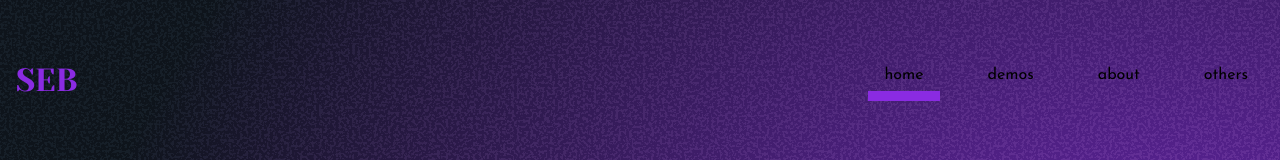
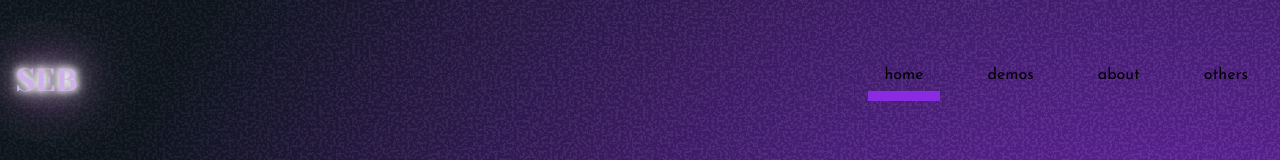
Before and after one commit to samuelebenitez/portfolio-v2, a Next.js app: page / in a window 1280 px wide. Shown: the top 160 px of the page. Built offline with nearby package versions, Linux system fonts and the light colour scheme.

Commit message:
adding flircck effectg

```diff
--- a/components/Header/index.jsx
+++ b/components/Header/index.jsx
@@ -32,7 +32,7 @@ export default function Header({ openMenu, isOpen }) {
             ease: "expo",
             onLeave: () =>
               gsap.to(headerRef.current, {
-                backgroundColor: "#252526",
+                backgroundColor: "#0e141bb6",
               }),
             onEnterBack: () =>
               gsap.to(headerRef.current, {
--- a/components/Header/style.module.scss
+++ b/components/Header/style.module.scss
@@ -18,10 +18,110 @@ $serif-font: "Yeseva One", cursive;
     padding: 0 1em;
     justify-content: space-between;
     align-items: center;
+    .header_brand {
+      display: flex;
+      align-items: flex-end;
+    }
     .header_brand > p {
       font-size: 2em;
       color: blueviolet;
       font-family: $serif-font;
+
+      cursor: pointer;
+      background-color: transparent;
+      border: none;
+      display: flex;
+      align-items: center;
+      justify-content: center;
+
+      animation: flicker-4 4s ease-in infinite both;
+      color: rgb(205, 175, 233);
+
+      text-shadow: 0 0 7px #fff, 0 0 10px #fff, 0 0 21px #fff,
+        0 0 42px rgb(236, 175, 231), 0 0 82px rgb(247, 185, 247),
+        0 0 92px rgb(255, 178, 249), 0 0 102px rgb(252, 165, 247),
+        0 0 151px rgb(243, 110, 225);
+
+      outline: none;
+
+      @keyframes flicker-4 {
+        0%,
+        100% {
+          opacity: 1;
+        }
+        31.98% {
+          opacity: 1;
+        }
+        32% {
+          opacity: 0;
+        }
+        32.8% {
+          opacity: 0;
+        }
+        32.82% {
+          opacity: 1;
+        }
+        34.98% {
+          opacity: 1;
+        }
+        35% {
+          opacity: 0;
+        }
+        35.7% {
+          opacity: 0;
+        }
+        35.72% {
+          opacity: 1;
+        }
+        36.98% {
+          opacity: 1;
+        }
+        37% {
+          opacity: 0;
+        }
+        37.6% {
+          opacity: 0;
+        }
+        37.62% {
+          opacity: 1;
+        }
+        67.98% {
+          opacity: 1;
+        }
+        68% {
+          opacity: 0;
+        }
+        68.4% {
+          opacity: 0;
+        }
+        68.42% {
+          opacity: 1;
+        }
+        95.98% {
+          opacity: 1;
+        }
+        96% {
+          opacity: 0;
+        }
+        96.7% {
+          opacity: 0;
+        }
+        96.72% {
+          opacity: 1;
+        }
+        98.98% {
+          opacity: 1;
+        }
+        99% {
+          opacity: 0;
+        }
+        99.6% {
+          opacity: 0;
+        }
+        99.62% {
+          opacity: 1;
+        }
+      }
     }
     .header_nav {
       .button {
@@ -31,7 +131,7 @@ $serif-font: "Yeseva One", cursive;
         height: 3rem;
         border: none;
         border-radius: 50%;
-        background-color: #252526;
+        background-color: #0e141bb6;
         display: flex;
         flex-direction: column;
         align-items: center;
```
